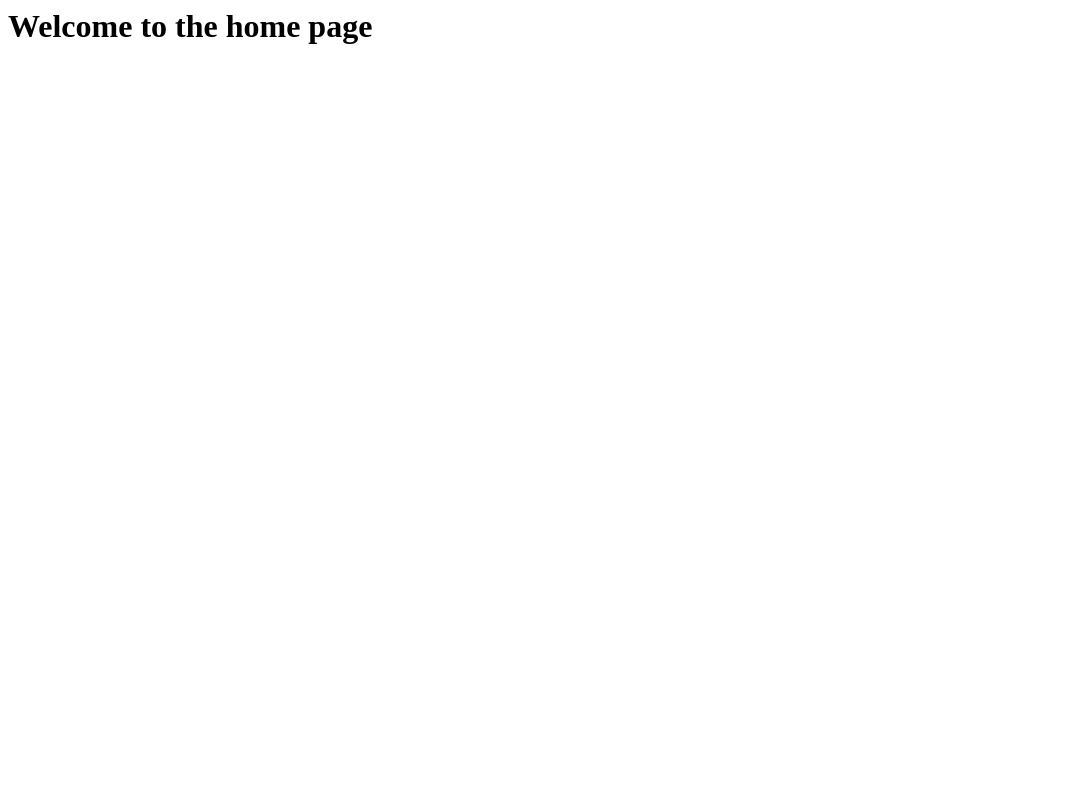
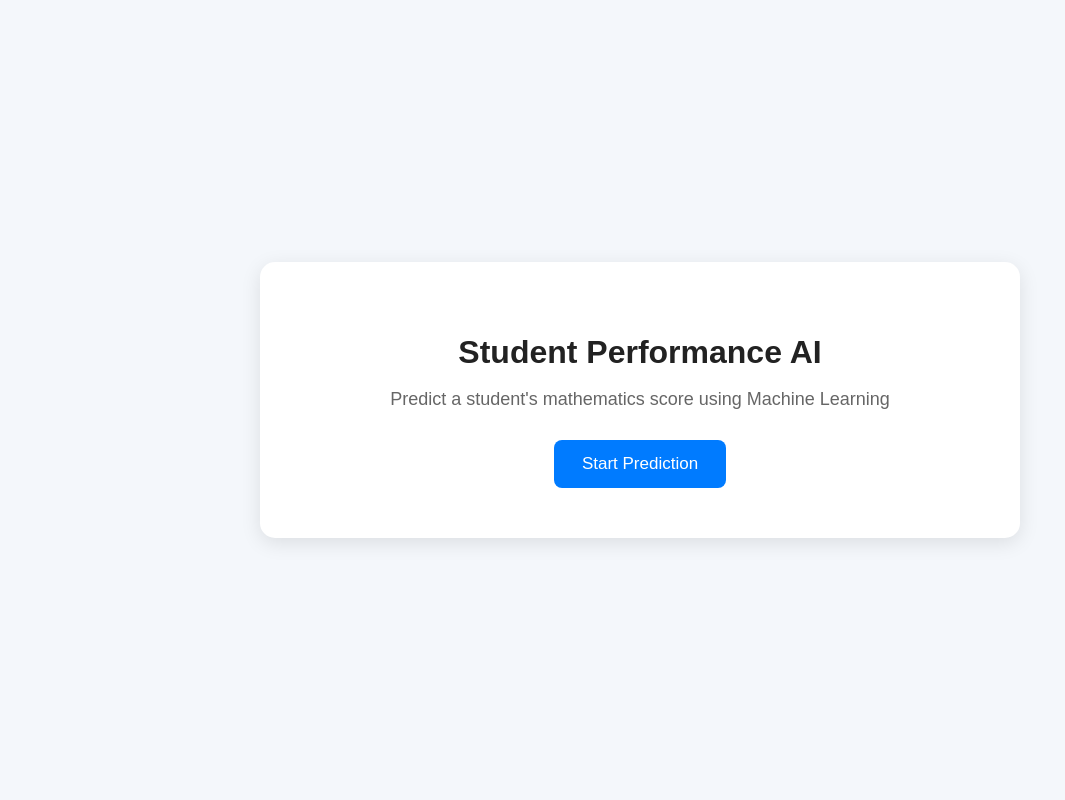
Before and after one commit to MDKAMRAN0023/re_mlproject, a Flask app: page / in a window 1280 px wide. Shown: the whole page, without its empty margins (0-1065 px from the left). Run offline with Flask 3, Linux system fonts and the light colour scheme.

Commit message:
updated index

```diff
--- a/templates/index.html
+++ b/templates/index.html
@@ -1 +1,74 @@
-<h1>Welcome to the home page</h1>
+<!DOCTYPE html>
+<html lang="en">
+<head>
+    <meta charset="UTF-8">
+    <meta name="viewport" content="width=device-width, initial-scale=1.0">
+
+    <title>Student Performance AI</title>
+
+    <style>
+        body {
+            margin: 0;
+            font-family: Arial, sans-serif;
+            background: #f4f7fb;
+            display: flex;
+            justify-content: center;
+            align-items: center;
+            min-height: 100vh;
+        }
+
+        .container {
+            background: white;
+            width: 90%;
+            max-width: 700px;
+            padding: 50px 30px;
+            text-align: center;
+            border-radius: 15px;
+            box-shadow: 0 5px 20px rgba(0,0,0,0.1);
+        }
+
+        h1 {
+            color: #222;
+            margin-bottom: 15px;
+        }
+
+        p {
+            color: #666;
+            font-size: 18px;
+            margin-bottom: 30px;
+        }
+
+        .btn {
+            display: inline-block;
+            padding: 14px 28px;
+            background: #007bff;
+            color: white;
+            text-decoration: none;
+            border-radius: 8px;
+            font-size: 17px;
+        }
+
+        .btn:hover {
+            background: #0056b3;
+        }
+    </style>
+</head>
+
+<body>
+
+    <div class="container">
+
+        <h1>Student Performance AI</h1>
+
+        <p>
+            Predict a student's mathematics score using Machine Learning
+        </p>
+
+        <a href="{{ url_for('predict_datapoint') }}" class="btn">
+            Start Prediction
+        </a>
+
+    </div>
+
+</body>
+</html>
```
